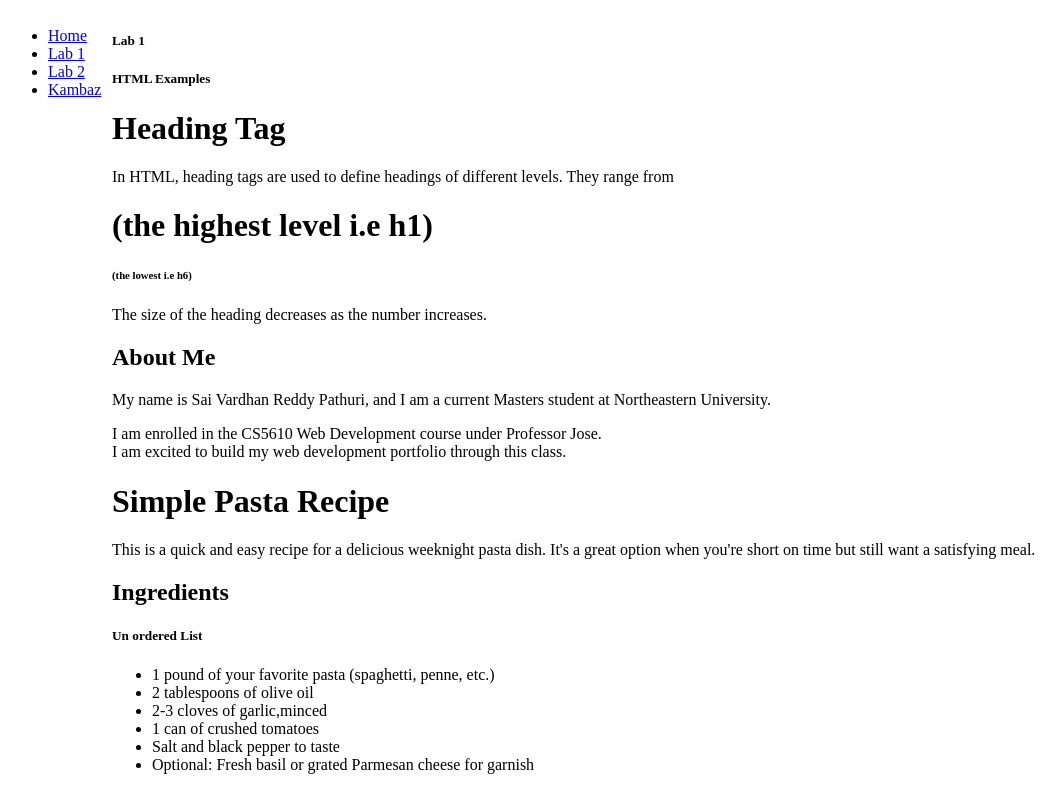
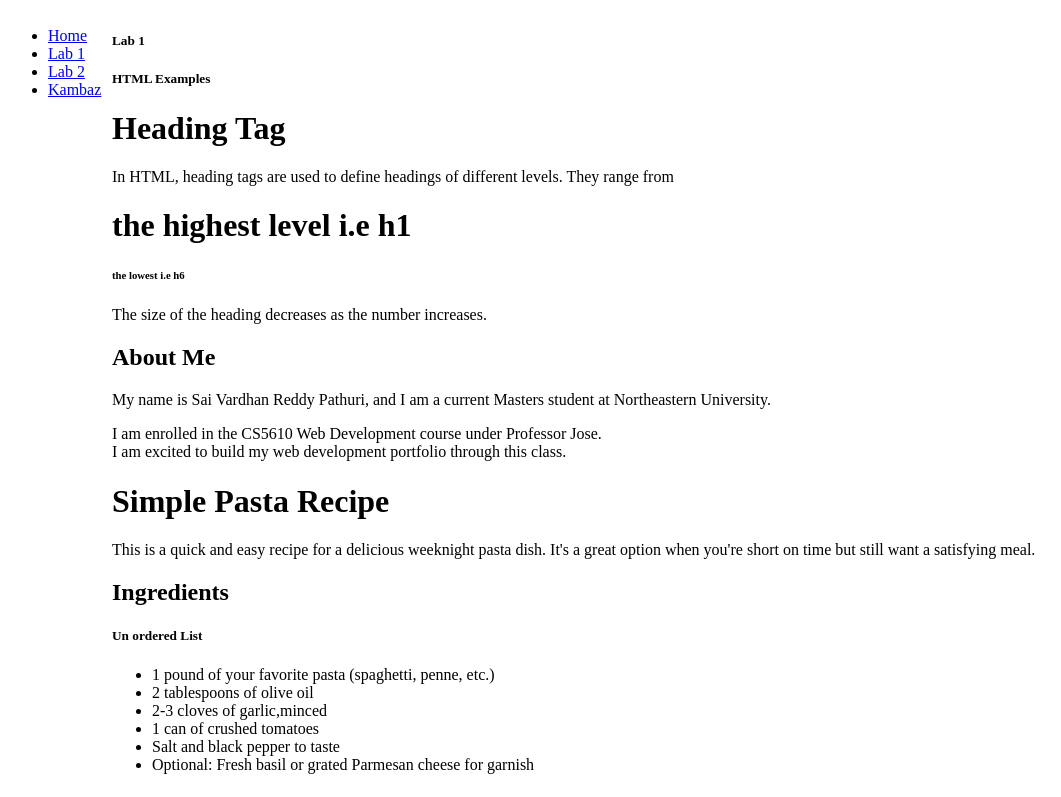
Before and after one commit to vardhanreddy53/kambaz_nextjs, a Next.js app: page /Labs/lab1 in a window 1280 px wide. Shown: the top 797 px of the page, without its empty margins (3-1064 px from the left). Built offline with nearby package versions, Linux system fonts and the light colour scheme.

Commit message:
first assignment

```diff
--- a/app/Labs/lab1/page.tsx
+++ b/app/Labs/lab1/page.tsx
@@ -8,12 +8,15 @@ export default function lab1() {
       <div id="wd-h-tag">
         <h1>Heading Tag</h1>
         <p>
-          In HTML, heading tags are used to define headings of different levels. They range from <h1> (the highest level i.e h1)</h1><h6> (the lowest i.e h6)</h6>The size of the heading decreases as the number increases.
+          In HTML, heading tags are used to define headings of different levels. They range from</p>
+          <h1> the highest level i.e h1</h1>
+          <h6>the lowest i.e h6</h6>
+          <p>The size of the heading decreases as the number increases.
         </p>
         <h2>About Me</h2>
       <p>
         My name is Sai Vardhan Reddy Pathuri, and I am a current Masters student at Northeastern University.</p>
-        <p>I         am            enrolled in       the CS5610            Web             Development      course under         Professor Jose.<br/>
+        <p>I am enrolled in the CS5610 Web Development course under Professor Jose.<br/>
         I am excited to build my web development portfolio through this class.<br/>
       </p>
     </div>
@@ -144,11 +147,11 @@ My favorite books (in no particular order)
 <div id="wd-images">
   <h5>Image tag</h5>
   Loading an image from the internet: <br />
-  <img id="wd-starship" width="400px"   src="https://www.staradvertiser.com/wp-content/uploads/2021/08/web1_Starship-gap2.jpg" />
+  <img id="wd-starship" width="400px"   src="https://www.staradvertiser.com/wp-content/uploads/2021/08/web1_Starship-gap2.jpg" alt="Starship"/>
   <br />
   Loading a local image:
   <br />
-  <img id="wd-teslabot" src="/Tesla-Bot-AI.avif" height="200px" />
+  <img id="wd-teslabot" src="/Tesla-Bot-AI.avif" height="200px" alt="TeslaBot"/>
   </div>
     </div>
   );
```
